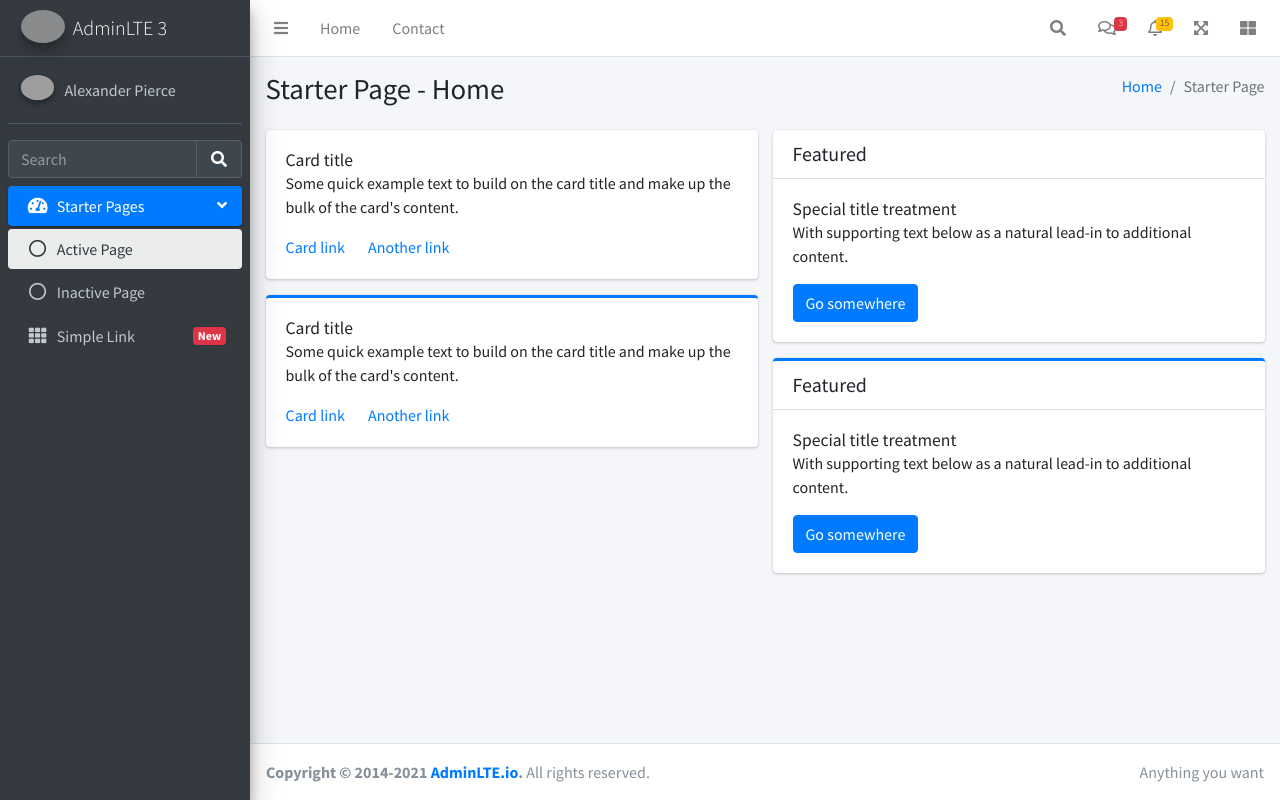
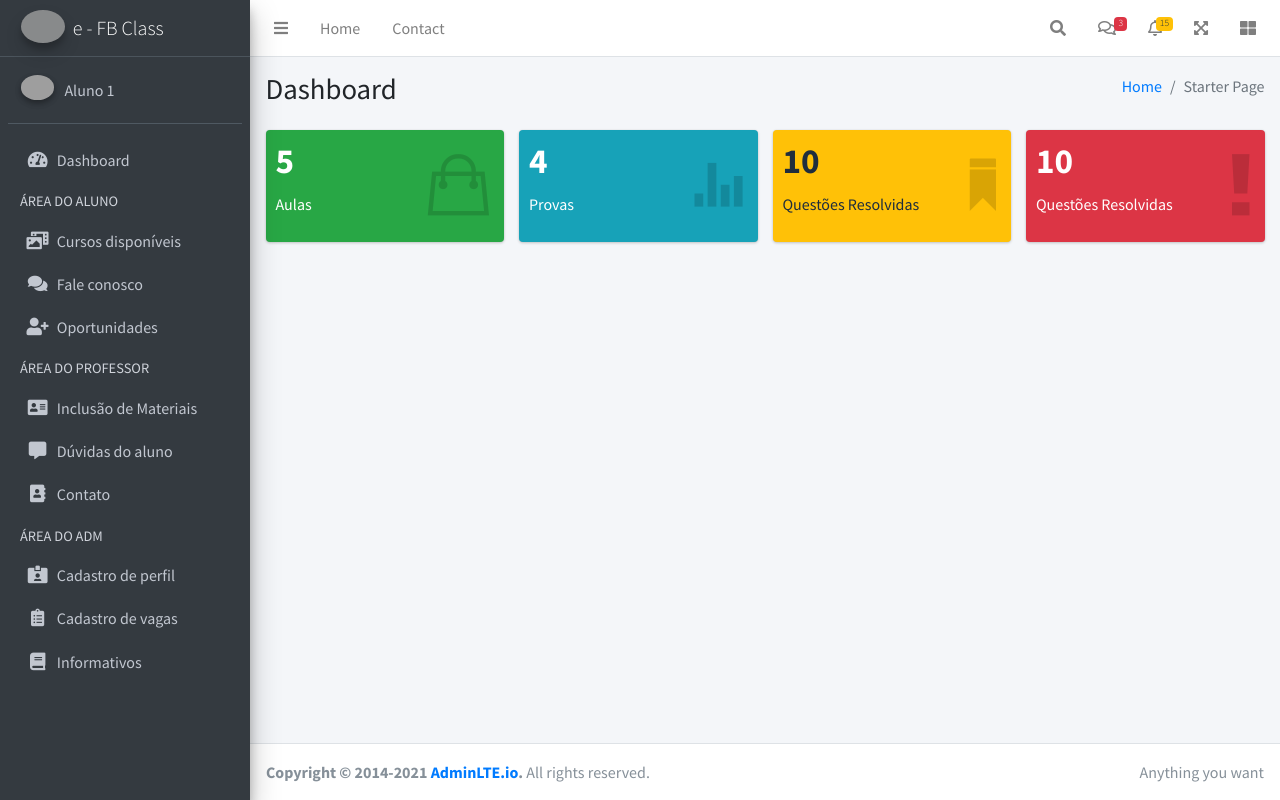
Before and after one commit to dlmoraes/efbclass_areaaluno, a Django app: page / in a window 1280 px wide. Run offline with Django 3.2, Linux system fonts and the light colour scheme; parts of the project's set-up code (start-up, migrations or seed data) failed here and were passed over; some libraries are stand-ins or nearby versions; grey boxes are pictures that could not be loaded.

```diff
--- a/apps/core/templates/index.html
+++ b/apps/core/templates/index.html
@@ -3,7 +3,7 @@
 {% load static %}
 
 {% block titulo_pagina %}
-Starter Page - Home
+Dashboard
 {% endblock %}
 
 {% block breadcrumb %}
@@ -12,67 +12,23 @@ Starter Page - Home
 
 {% block container %}
 <div class="container-fluid">
+    <!-- Small boxes (Stat box) -->
     <div class="row">
-        <div class="col-lg-6">
-            <div class="card">
-                <div class="card-body">
-                    <h5 class="card-title">Card title</h5>
+        {% for cartao in cartoes_resumo_data %}
+        <div class="col-lg-3 col-6">
+            <!-- small box -->
+            <div class="small-box {{ cartao.cor }}">
+                <div class="inner">
+                    <h3>{{ cartao.valor }}</h3>
 
-                    <p class="card-text">
-                        Some quick example text to build on the card title and make up the bulk of the
-                        card's
-                        content.
-                    </p>
-
-                    <a href="#" class="card-link">Card link</a>
-                    <a href="#" class="card-link">Another link</a>
+                    <p>{{ cartao.descricao }}</p>
                 </div>
-            </div>
-
-            <div class="card card-primary card-outline">
-                <div class="card-body">
-                    <h5 class="card-title">Card title</h5>
-
-                    <p class="card-text">
-                        Some quick example text to build on the card title and make up the bulk of the
-                        card's
-                        content.
-                    </p>
-                    <a href="#" class="card-link">Card link</a>
-                    <a href="#" class="card-link">Another link</a>
-                </div>
-            </div><!-- /.card -->
-        </div>
-        <!-- /.col-md-6 -->
-        <div class="col-lg-6">
-            <div class="card">
-                <div class="card-header">
-                    <h5 class="m-0">Featured</h5>
-                </div>
-                <div class="card-body">
-                    <h6 class="card-title">Special title treatment</h6>
-
-                    <p class="card-text">With supporting text below as a natural lead-in to additional
-                        content.</p>
-                    <a href="#" class="btn btn-primary">Go somewhere</a>
-                </div>
-            </div>
-
-            <div class="card card-primary card-outline">
-                <div class="card-header">
-                    <h5 class="m-0">Featured</h5>
-                </div>
-                <div class="card-body">
-                    <h6 class="card-title">Special title treatment</h6>
-
-                    <p class="card-text">With supporting text below as a natural lead-in to additional
-                        content.</p>
-                    <a href="#" class="btn btn-primary">Go somewhere</a>
+                <div class="icon">
+                    <i class="{{ cartao.icone }}"></i>
                 </div>
             </div>
         </div>
-        <!-- /.col-md-6 -->
+        {% endfor %}
     </div>
-    <!-- /.row -->
 </div><!-- /.container-fluid -->
 {% endblock %}
--- a/apps/core/templates/layouts/base.html
+++ b/apps/core/templates/layouts/base.html
@@ -4,7 +4,7 @@
     {% load static %}
     <meta charset="utf-8">
     <meta name="viewport" content="width=device-width, initial-scale=1">
-    <title>AdminLTE 3 | Starter</title>
+    <title>e - FB Class</title>
 
     {% include 'layouts/estaticos.html' %}
 
--- a/apps/core/templates/layouts/estaticos.html
+++ b/apps/core/templates/layouts/estaticos.html
@@ -3,5 +3,7 @@
 <link rel="stylesheet" href="https://fonts.googleapis.com/css?family=Source+Sans+Pro:300,400,400i,700&display=fallback">
 <!-- Font Awesome Icons -->
 <link rel="stylesheet" href="{% static 'plugins/fontawesome-free/css/all.min.css' %}">
+<!-- Ionicons -->
+<link rel="stylesheet" href="https://code.ionicframework.com/ionicons/2.0.1/css/ionicons.min.css">
 <!-- Theme style -->
 <link rel="stylesheet" href="{% static 'dist/css/adminlte.min.css' %}">
--- a/apps/core/templates/layouts/sidebar.html
+++ b/apps/core/templates/layouts/sidebar.html
@@ -6,7 +6,7 @@
         <img src="{% static 'dist/img/AdminLTELogo.png' %}" alt="AdminLTE Logo" class="brand-image img-circle
         elevation-3"
              style="opacity: .8">
-        <span class="brand-text font-weight-light">AdminLTE 3</span>
+        <span class="brand-text font-weight-light">e - FB Class</span>
     </a>
 
     <!-- Sidebar -->
@@ -17,20 +17,7 @@
                 <img src="{% static 'dist/img/user2-160x160.jpg' %}" class="img-circle elevation-2" alt="User Image">
             </div>
             <div class="info">
-                <a href="#" class="d-block">Alexander Pierce</a>
-            </div>
-        </div>
-
-        <!-- SidebarSearch Form -->
-        <div class="form-inline">
-            <div class="input-group" data-widget="sidebar-search">
-                <input class="form-control form-control-sidebar" type="search" placeholder="Search"
-                       aria-label="Search">
-                <div class="input-group-append">
-                    <button class="btn btn-sidebar">
-                        <i class="fas fa-search fa-fw"></i>
-                    </button>
-                </div>
+                <a href="#" class="d-block">Aluno 1</a>
             </div>
         </div>
 
@@ -38,37 +25,86 @@
         <nav class="mt-2">
             <ul class="nav nav-pills nav-sidebar flex-column" data-widget="treeview" role="menu"
                 data-accordion="false">
-                <!-- Add icons to the links using the .nav-icon class
-                     with font-awesome or any other icon font library -->
-                <li class="nav-item menu-open">
-                    <a href="#" class="nav-link active">
+                <li class="nav-item">
+                    <a href="/" class="nav-link">
                         <i class="nav-icon fas fa-tachometer-alt"></i>
                         <p>
-                            Starter Pages
-                            <i class="right fas fa-angle-left"></i>
+                            Dashboard
                         </p>
                     </a>
-                    <ul class="nav nav-treeview">
+                </li>
+                <li class="nav-header">ÁREA DO ALUNO</li>
                 <li class="nav-item">
-                            <a href="#" class="nav-link active">
-                                <i class="far fa-circle nav-icon"></i>
-                                <p>Active Page</p>
+                    <a href="{% url 'cursos_disponiveis' %}" class="nav-link">
+                        <i class="nav-icon fas fa-photo-video"></i>
+                        <p>
+                            Cursos disponíveis
+                        </p>
                     </a>
                 </li>
                 <li class="nav-item">
-                            <a href="#" class="nav-link">
-                                <i class="far fa-circle nav-icon"></i>
-                                <p>Inactive Page</p>
+                    <a href="/" class="nav-link">
+                        <i class="nav-icon fas fa-comments"></i>
+                        <p>
+                            Fale conosco
+                        </p>
                     </a>
                 </li>
-                    </ul>
+                <li class="nav-item">
+                    <a href="/" class="nav-link">
+                        <i class="nav-icon fas fa-user-plus"></i>
+                        <p>
+                            Oportunidades
+                        </p>
+                    </a>
+                </li>
+                <li class="nav-header">ÁREA DO PROFESSOR</li>
+                <li class="nav-item">
+                    <a href="{% url 'materiais' %}" class="nav-link">
+                        <i class="nav-icon fas fa-address-card"></i>
+                        <p>
+                            Inclusão de Materiais
+                        </p>
+                    </a>
                 </li>
                 <li class="nav-item">
-                    <a href="#" class="nav-link">
-                        <i class="nav-icon fas fa-th"></i>
+                    <a href="/" class="nav-link">
+                        <i class="nav-icon fas fa-comment-alt"></i>
                         <p>
-                            Simple Link
-                            <span class="right badge badge-danger">New</span>
+                            Dúvidas do aluno
+                        </p>
+                    </a>
+                </li>
+                <li class="nav-item">
+                    <a href="/" class="nav-link">
+                        <i class="nav-icon fas fa-address-book"></i>
+                        <p>
+                            Contato
+                        </p>
+                    </a>
+                </li>
+                <li class="nav-header">ÁREA DO ADM</li>
+                <li class="nav-item">
+                    <a href="/" class="nav-link">
+                        <i class="nav-icon fas fa-id-card-alt"></i>
+                        <p>
+                            Cadastro de perfil
+                        </p>
+                    </a>
+                </li>
+                <li class="nav-item">
+                    <a href="/" class="nav-link">
+                        <i class="nav-icon fas fa-clipboard-list"></i>
+                        <p>
+                            Cadastro de vagas
+                        </p>
+                    </a>
+                </li>
+                <li class="nav-item">
+                    <a href="/" class="nav-link">
+                        <i class="nav-icon fas fa-book"></i>
+                        <p>
+                            Informativos
                         </p>
                     </a>
                 </li>
--- a/apps/core/views.py
+++ b/apps/core/views.py
@@ -4,3 +4,33 @@ from django.views.generic import TemplateView
 
 class HomeTemplate(TemplateView):
     template_name = 'index.html'
+
+    def get_context_data(self, **kwargs):
+        data = super(HomeTemplate, self).get_context_data(**kwargs)
+        data['cartoes_resumo_data'] = [
+            {
+                'valor': 5,
+                'descricao': 'Aulas',
+                'icone': 'ion ion-bag',
+                'cor': 'bg-success'
+            },
+            {
+                'valor': 4,
+                'descricao': 'Provas',
+                'icone': 'ion ion-stats-bars',
+                'cor': 'bg-info'
+            },
+            {
+                'valor': 10,
+                'descricao': 'Questões Resolvidas',
+                'icone': 'ion ion-bookmark',
+                'cor': 'bg-warning'
+            },
+            {
+                'valor': 10,
+                'descricao': 'Questões Resolvidas',
+                'icone': 'ion ion-alert',
+                'cor': 'bg-danger'
+            }
+        ]
+        return data
--- a/apps/curso/models.py
+++ b/apps/curso/models.py
@@ -18,6 +18,10 @@ class Categoria(Timestamps):
 
 class TipoMaterial(Timestamps):
     nome = models.CharField(max_length=60)
+
+    class Meta:
+        verbose_name = 'Tipo de Material'
+        verbose_name_plural = 'Tipos de Material'
 
     def __str__(self):
         return self.nome
--- /dev/null
+++ b/apps/curso/urls.py
@@ -0,0 +1,8 @@
+from django.urls import path
+
+from . import views
+
+urlpatterns = [
+    path('disponiveis', views.CursoDisponiveisListView.as_view(), name='cursos_disponiveis'),
+    path('materiais', views.MateriaisListView.as_view(), name='materiais'),
+]
--- a/efbclass_areaaluno/settings.py
+++ b/efbclass_areaaluno/settings.py
@@ -12,6 +12,7 @@ https://docs.djangoproject.com/en/3.1/ref/settings/
 
 import os
 from pathlib import Path
+import pyrebase
 
 # Build paths inside the project like this: BASE_DIR / 'subdir'.
 BASE_DIR = Path(__file__).resolve().parent.parent
@@ -38,6 +39,7 @@ INSTALLED_APPS = [
     'django.contrib.staticfiles',
 
     'apps.core',
+    'apps.curso',
 ]
 
 MIDDLEWARE = [
--- a/efbclass_areaaluno/urls.py
+++ b/efbclass_areaaluno/urls.py
@@ -6,6 +6,7 @@ from django.urls import path, include
 urlpatterns = [
     path('admin/', admin.site.urls),
     path('', include('apps.core.urls')),
+    path('curso/', include('apps.curso.urls')),
 ]
 
 if settings.DEBUG:
--- a/requirements.txt
+++ b/requirements.txt
@@ -1 +1,2 @@
 Django==3.1.7
+firebase-admin==4.5.3
```
Also changed, not shown: apps/curso/admin.py (+46 -1 lines), apps/curso/templates/cursos_disponiveis.html (added, +65 -0 lines), apps/curso/templates/materiais.html (added, +64 -0 lines), apps/curso/views.py (+17 -2 lines), apps/core/migrations/0001_initial.py (added), apps/curso/migrations/0002_auto_20210326_1938.py (added), requirements_dev.txt (added). Lines whose indentation alone changed are shown as unchanged.
